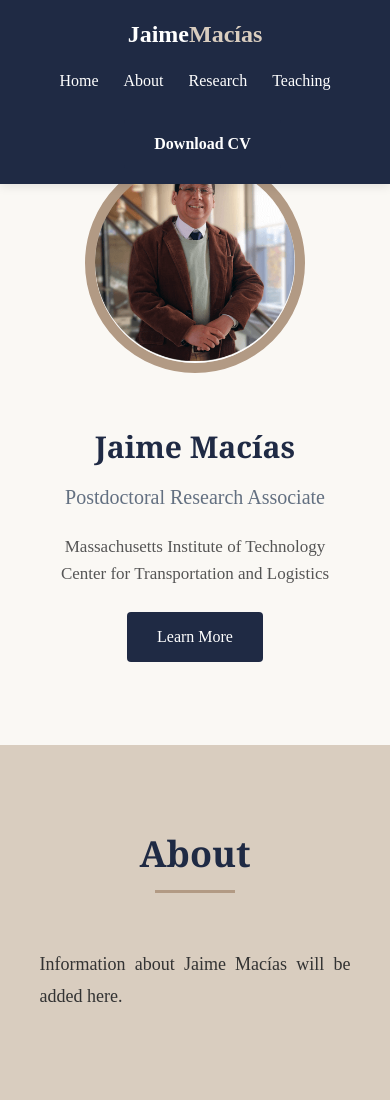
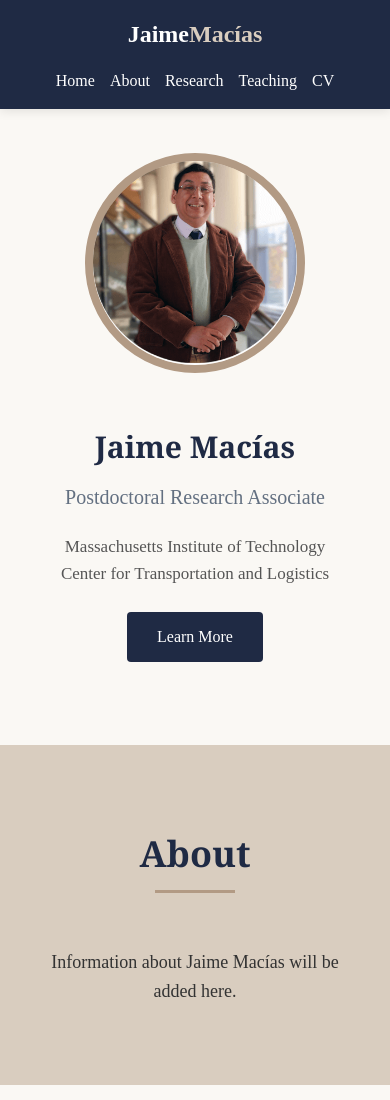
Before and after one commit to jaimemacias-aguayo/jaimemacias-aguayo.github.io, a plain HTML site: page index.html in a window 390 px wide. Shown: the top 1100 px of the page. Drawn offline with Linux system fonts and the light colour scheme.

Commit message:
Refactor index.html structure and styles

```diff
--- a/index.html
+++ b/index.html
@@ -59,27 +59,43 @@
 
         .logo span { color: var(--soft-bg); }
 
+        /* NAV MENU - TODOS LOS ENLACES CON EL MISMO ESTILO */
         nav ul {
             display: flex;
             list-style: none;
-            gap: 25px;
+            gap: 30px;
+            align-items: center;
         }
 
         nav a {
             color: white;
             text-decoration: none;
             font-size: 16px;
+            font-weight: 500;
+            transition: all 0.3s ease;
+            position: relative;
+            padding: 5px 0;
         }
 
-        nav a:hover { color: var(--soft-bg); }
+        /* EFECTO HOVER PARA TODOS LOS ENLACES */
+        nav a:hover {
+            color: var(--soft-bg);
+        }
 
-        .cv-btn {
-            background: white;
-            color: var(--primary);
-            padding: 8px 20px;
-            border-radius: 4px;
-            font-weight: bold;
-            margin-left: 15px;
+        /* LÍNEA INFERIOR AL HOVER */
+        nav a::after {
+            content: '';
+            position: absolute;
+            bottom: -5px;
+            left: 0;
+            width: 0;
+            height: 2px;
+            background-color: var(--soft-bg);
+            transition: width 0.3s ease;
+        }
+
+        nav a:hover::after {
+            width: 100%;
         }
 
         /* HERO SECTION */
@@ -101,9 +117,10 @@
             text-align: center;
         }
 
+        /* CONTENEDOR DE LA FOTO - EXACTAMENTE 300x300 PIXELES */
         .profile-img {
-            width: 300px;
-            height: 300px;
+            width: 300px;           /* ANCHO FIJO 300px */
+            height: 300px;          /* ALTO FIJO 300px */
             border-radius: 50%;
             background: var(--soft-bg);
             display: flex;
@@ -111,7 +128,7 @@
             justify-content: center;
             border: 10px solid var(--neutral);
             margin: 0 auto;
-            overflow: hidden; /* IMPORTANTE para la foto */
+            overflow: hidden;
         }
 
         .hero-content {
@@ -137,6 +154,7 @@
             color: #555;
         }
 
+        /* BOTÓN LEARN MORE */
         .btn {
             display: inline-block;
             background: var(--primary);
@@ -156,9 +174,7 @@
         }
 
         /* SECTIONS */
-        section {
-            padding: 80px 0;
-        }
+        section { padding: 80px 0; }
 
         .section-title {
             text-align: center;
@@ -184,18 +200,6 @@
             background: var(--neutral);
         }
 
-        /* ABOUT SECTION */
-        .about {
-            background: var(--soft-bg);
-        }
-
-        .about-content p {
-            font-size: 18px;
-            line-height: 1.8;
-            margin-bottom: 20px;
-            text-align: justify;
-        }
-
         /* RESPONSIVE */
         @media (max-width: 900px) {
             .hero-container {
@@ -204,10 +208,13 @@
             }
 
             .hero-content h1 { font-size: 30px; }
+            .profile-img {
+                width: 280px;   /* Un poco más pequeño en tablet */
+                height: 280px;
+            }
 
-            .profile-img {
-                width: 250px;
-                height: 250px;
+            nav ul {
+                gap: 20px;
             }
         }
 
@@ -222,17 +229,26 @@
             nav ul {
                 flex-wrap: wrap;
                 justify-content: center;
+                gap: 15px;
             }
 
             .profile-img {
-                width: 220px;
+                width: 250px;   /* Un poco más pequeño en móvil */
+                height: 250px;
+            }
+        }
+
+        @media (max-width: 400px) {
+            .profile-img {
+                width: 220px;   /* Más pequeño en móviles muy pequeños */
                 height: 220px;
+                border-width: 8px;
             }
         }
     </style>
 </head>
 <body>
-    <!-- HEADER -->
+    <!-- HEADER CON MENÚ ACTUALIZADO -->
     <header id="header">
         <div class="container header-container">
             <a href="#" class="logo">Jaime<span>Macías</span></a>
@@ -242,7 +258,8 @@
                     <li><a href="#about">About</a></li>
                     <li><a href="#research">Research</a></li>
                     <li><a href="#teaching">Teaching</a></li>
-                    <li><a href="CV - JAIME MACIAS.pdf" target="_blank" class="btn cv-btn">Download CV</a></li>
+                    <!-- CV COMO ENLACE DE TEXTO -->
+                    <li><a href="CV - JAIME MACIAS.pdf" target="_blank">CV</a></li>
                 </ul>
             </nav>
         </div>
@@ -253,7 +270,7 @@
         <div class="container hero-container">
             <div class="hero-image">
                 <div class="profile-img">
-                    <!-- CAMBIA ESTO POR TU FOTO -->
+                    <!-- FOTO 300x300 PIXELES -->
                     <img src="foto-perfil.png" alt="Jaime Macías" style="width:100%;height:100%;object-fit:cover;">
                 </div>
             </div>
@@ -267,46 +284,49 @@
         </div>
     </section>
 
-    <!-- ABOUT SECTION (Placeholder) -->
-    <section id="about" class="about">
+    <!-- ABOUT SECTION -->
+    <section id="about" style="background:var(--soft-bg);">
         <div class="container">
             <div class="section-title">
                 <h2>About</h2>
             </div>
-            <div class="about-content">
-                <p>Information about Jaime Macías will be added here.</p>
-            </div>
+            <p style="text-align:center; font-size: 18px; max-width: 800px; margin: 0 auto;">
+                Information about Jaime Macías will be added here.
+            </p>
         </div>
     </section>
 
-    <!-- RESEARCH SECTION (Placeholder) -->
+    <!-- RESEARCH SECTION -->
     <section id="research">
         <div class="container">
             <div class="section-title">
                 <h2>Research</h2>
             </div>
-            <p style="text-align: center;">Research publications will be added here.</p>
+            <p style="text-align:center; font-size: 18px; max-width: 800px; margin: 0 auto;">
+                Research publications will be added here.
+            </p>
         </div>
     </section>
 
-    <!-- TEACHING SECTION (Placeholder) -->
-    <section id="teaching" class="about">
+    <!-- TEACHING SECTION -->
+    <section id="teaching" style="background:var(--soft-bg);">
         <div class="container">
             <div class="section-title">
                 <h2>Teaching</h2>
             </div>
-            <p style="text-align: center;">Teaching experience will be added here.</p>
+            <p style="text-align:center; font-size: 18px; max-width: 800px; margin: 0 auto;">
+                Teaching experience will be added here.
+            </p>
         </div>
     </section>
 
     <script>
-        // Smooth scrolling
+        // Smooth scrolling para navegación
         document.querySelectorAll('a[href^="#"]').forEach(anchor => {
             anchor.addEventListener('click', function(e) {
                 e.preventDefault();
                 const targetId = this.getAttribute('href');
                 if(targetId === '#') return;
-
                 const targetElement = document.querySelector(targetId);
                 if(targetElement) {
                     window.scrollTo({
@@ -317,7 +337,17 @@
             });
         });
 
-        console.log('Website loaded successfully');
+        // Header con efecto scroll
+        window.addEventListener('scroll', function() {
+            const header = document.getElementById('header');
+            if (window.scrollY > 100) {
+                header.style.boxShadow = '0 5px 20px rgba(0,0,0,0.15)';
+            } else {
+                header.style.boxShadow = '0 2px 10px rgba(0,0,0,0.1)';
+            }
+        });
+
+        console.log('Página de Jaime Macías cargada exitosamente');
     </script>
 </body>
 </html>
```
